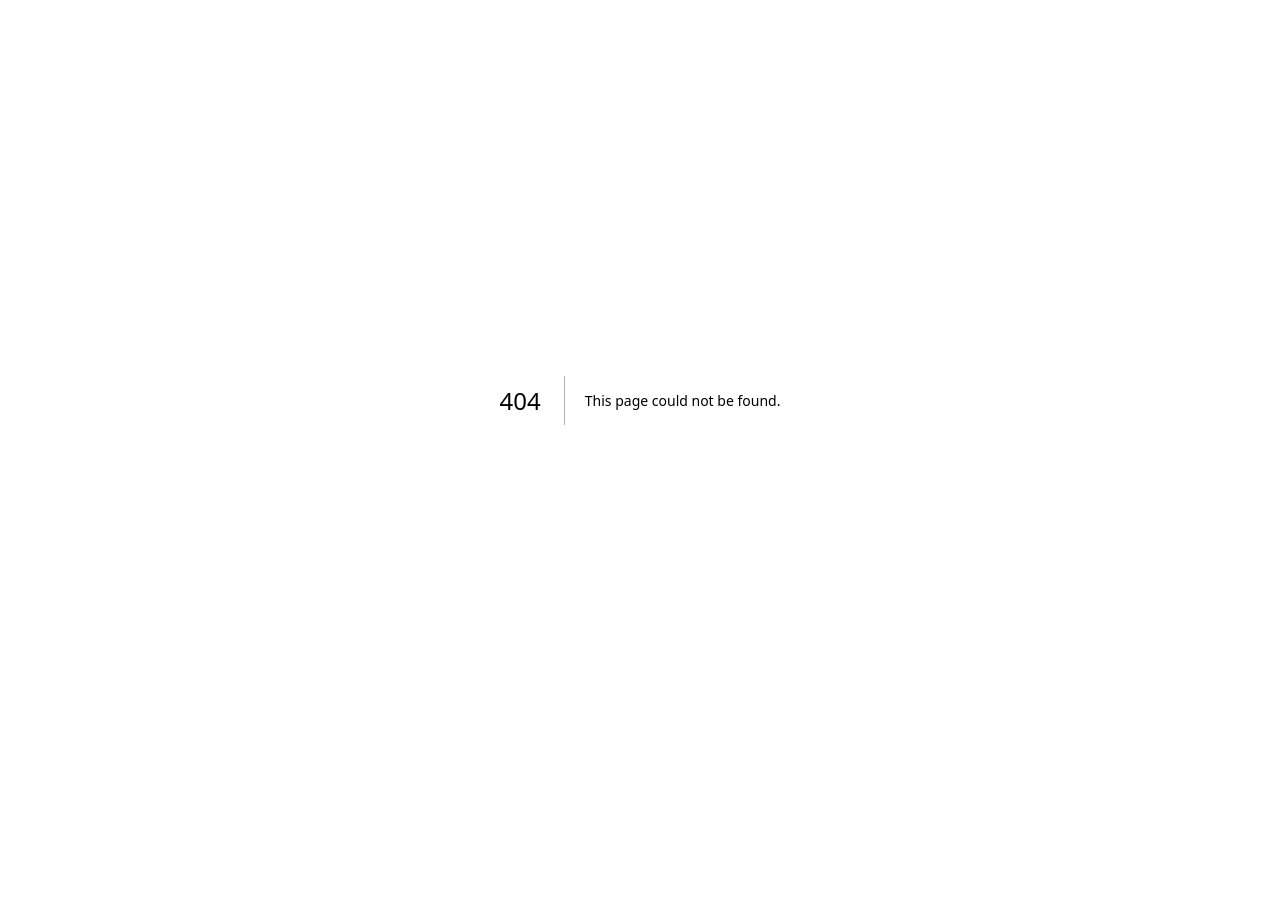
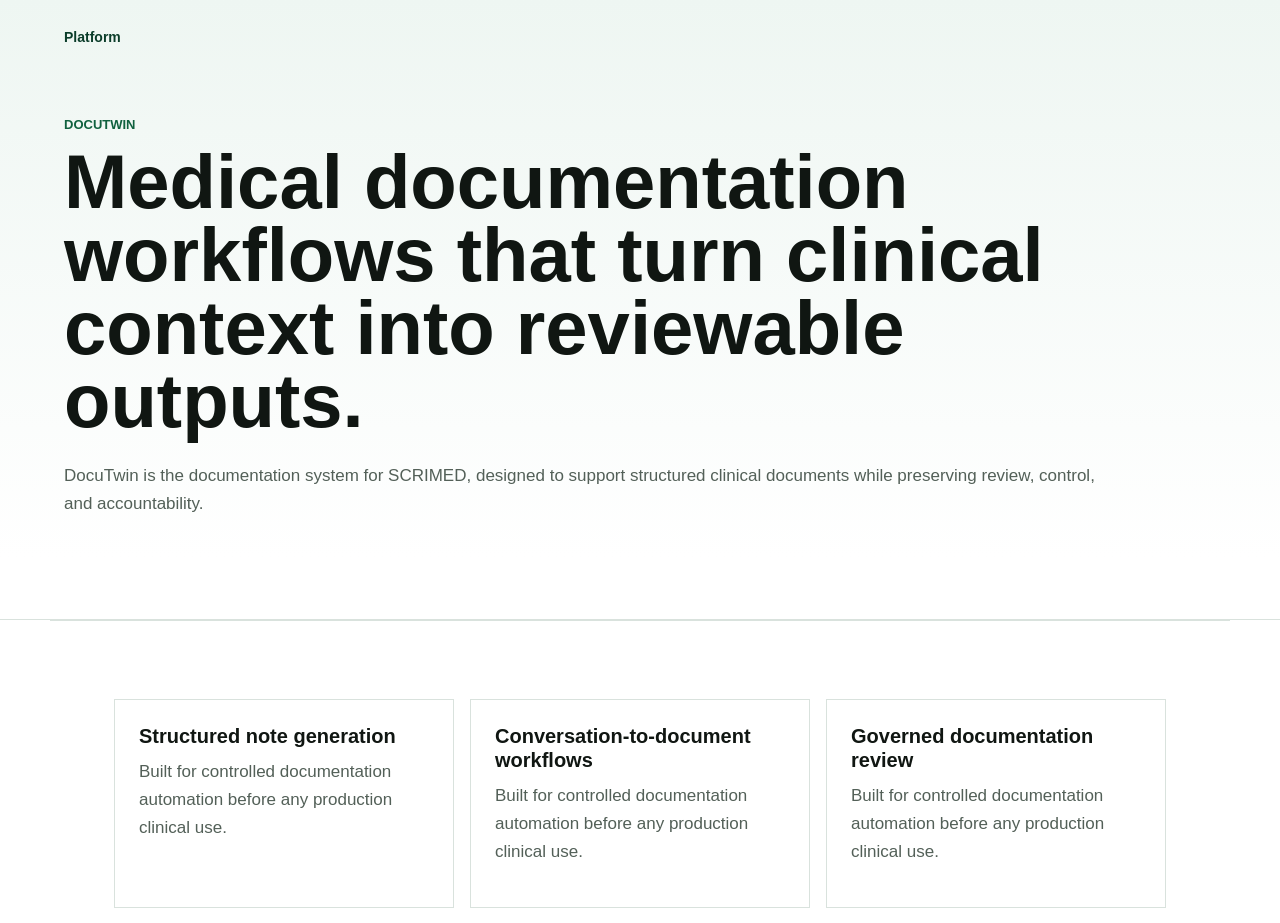
Before and after one commit to temitayodahunsi777/scrimed-site, a Next.js app: page /modules/docutwin in a window 1280 px wide. Before the commit this address had no page. Shown: the top 923 px of the page. Before the commit the page ends 800 px from the top, so only its background shows below. Built offline with nearby package versions, Linux system fonts and the light colour scheme.

Commit message:
Add DocuTwin module page

```diff
--- /dev/null
+++ b/app/modules/docutwin/page.tsx
@@ -0,0 +1,29 @@
+const capabilities = [
+  "Structured note generation",
+  "Conversation-to-document workflows",
+  "Governed documentation review",
+  "Operational documentation templates"
+];
+
+export default function DocuTwinPage() {
+  return (
+    <main>
+      <section className="page-hero">
+        <a className="back-link" href="/platform">Platform</a>
+        <p className="eyebrow">DocuTwin</p>
+        <h1>Medical documentation workflows that turn clinical context into reviewable outputs.</h1>
+        <p className="hero-text">
+          DocuTwin is the documentation system for SCRIMED, designed to support structured clinical documents while preserving review, control, and accountability.
+        </p>
+      </section>
+      <section className="section-band principle-grid">
+        {capabilities.map((capability) => (
+          <article key={capability}>
+            <h3>{capability}</h3>
+            <p>Built for controlled documentation automation before any production clinical use.</p>
+          </article>
+        ))}
+      </section>
+    </main>
+  );
+}
```
